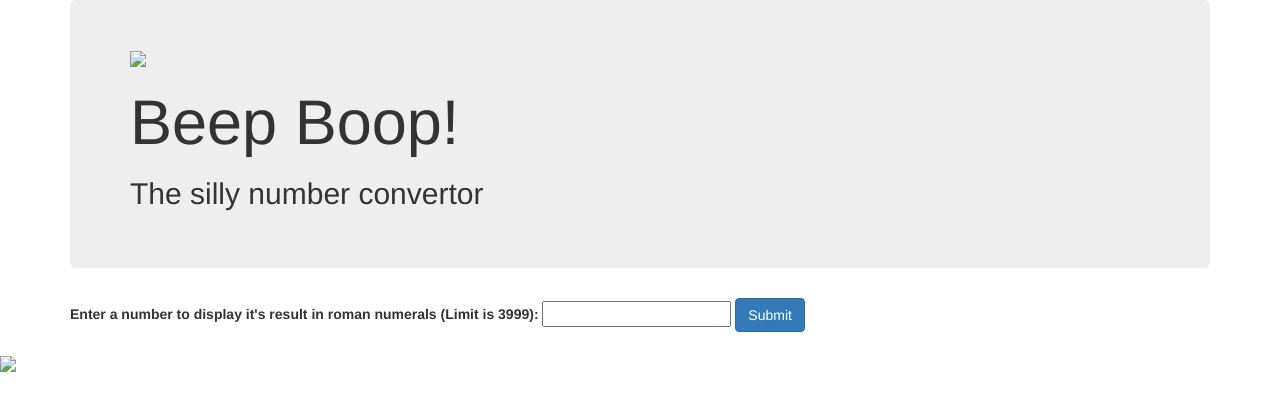
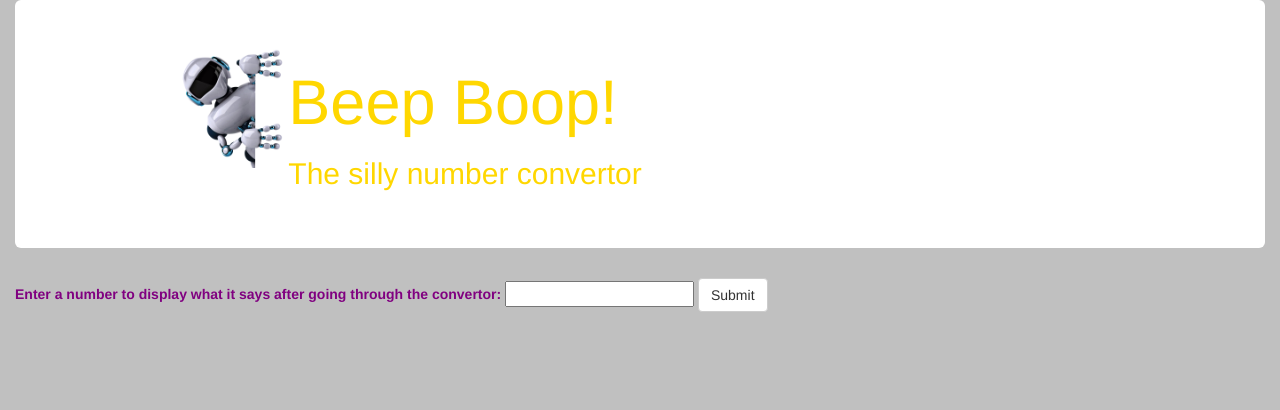
Before and after one commit to annieyshin/beep-boop, a plain HTML site: page INDEX.html in a window 1280 px wide. Drawn offline with nearby package versions, Linux system fonts and the light colour scheme.

Commit message:
add HTML code

```diff
--- a/INDEX.html
+++ b/INDEX.html
@@ -14,22 +14,21 @@
 
     <div class="container">
       <div class="jumbotron">
-        <img src="img/dude.png" id="mathdude">
+        <img src="img/robot.jpg" id="robot">
         <h1>Beep Boop!</h1>
         <h2>The silly number convertor</h2>
 
       </div>
       <form id="ourForm">
         <div class="form-group">
-          <label for="field">Enter a number to display it's result in roman numerals (Limit is 3999):</label>
+          <label for="field">Enter a number to display what it says after going through the convertor:</label>
           <input type="text" name="field" id="field">
-          <button class="btn btn-primary" type="submit" name="button">Submit</button>
+          <button class="btn btn-default" type="submit" name="button">Submit</button>
         </div>
       </form>
       <div>
         <h1 id="result"></h1>
       </div>
     </div>
-    <img id="ruins" src="img/ruins.jpeg">
   </body>
 </html>
--- a/css/styles.css
+++ b/css/styles.css
@@ -0,0 +1,19 @@
+.jumbotron {
+  width: 100%;
+  color: gold;
+  background-color: white;
+}
+
+.container {
+  width: 100%;
+}
+
+#robot {
+  height: 120px;
+  float: left;
+}
+
+body {
+  background-color: silver;
+  color: purple;
+}
--- a/js/scripts.js
+++ b/js/scripts.js
@@ -0,0 +1,35 @@
+var threedivisible = function(input) {
+  if (input % 3 === 0) {
+    return true;
+  } else {
+    return false;
+  }
+};
+
+$(document).ready(function () {
+
+  $("form#ourForm").submit(function(event) {
+    event.preventDefault();
+    var input = parseInt($("#field").val());
+    var result = beepboop(input);
+    $("#result").text(result);
+    $("#result").show();
+  });
+
+});
+
+ //  var inputs = {"Beep": 1,
+ //                 "Boop": 0,
+ //                 };
+ //  var number = "";
+ //  var i = 0;
+ //
+ //  for(i in numerals) {
+ //    while(number >= numerals[i]) {
+ //      roman += i;
+ //      number -= numerals[i];
+ //
+ //    }
+ //  }
+ //  return roman;
+ // }
```
Also changed, not shown: img/robot.jpg (added).
